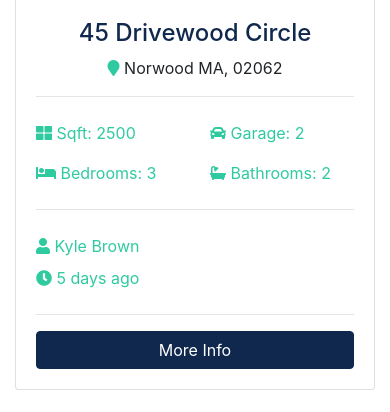
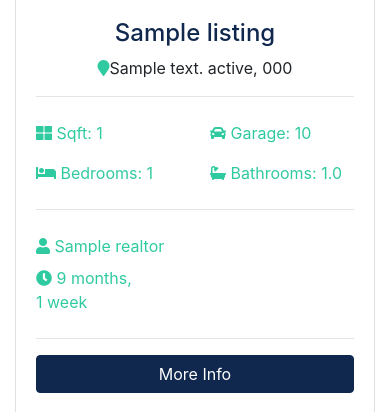
Before and after one commit to bfartsov/btre-django, a Django app: page / in a window 390 px wide. Shown: the part 1194-1606 px from the top of the page. Run offline with Django 3.2, Linux system fonts and the light colour scheme; tables that the repository leaves empty hold one stand-in row (values such as "Sample post"); grey boxes marked "Sample" are stand-in pictures; some libraries are stand-ins or nearby versions.

Commit message:
finish single listing

```diff
--- a/pages/views.py
+++ b/pages/views.py
@@ -1,12 +1,26 @@
 from django.shortcuts import render
-from django.http import HttpResponse
+from listings.models import Listing
+from realtors.models import Realtor
 
 # Create your views here.
 
 
 def index(request):
-    return render(request, 'pages/index.html')
+    listings = Listing.objects.order_by(
+        '-list_date').filter(is_published=True)[:3]
+    context = {
+        'listings': listings
+    }
+    return render(request, 'pages/index.html', context)
 
 
 def about(request):
-    return render(request, 'pages/about.html')
+    realtors = Realtor.objects.order_by('-hire_date')
+
+    mvp_realtors = Realtor.objects.all().filter(is_mvp=True)
+
+    context = {
+        'realtors': realtors,
+        'mvp_realtors': mvp_realtors
+    }
+    return render(request, 'pages/about.html', context)
--- a/templates/base.html
+++ b/templates/base.html
@@ -34,6 +34,8 @@
     <!-- Scripts -->
     <script src="{% static '/js/jquery-3.3.1.min.js' %}"></script>
     <script src="{% static 'js/bootstrap.bundle.min.js' %}"></script>
+    <script src="{% static '/js/lightbox.min.js'%}"></script>
+
     <script src="{% static 'js/main.js'%} "></script>
   </body>
 </html>
--- a/templates/pages/index.html
+++ b/templates/pages/index.html
@@ -1,4 +1,6 @@
-{% extends 'base.html'%}{% load static %} {%block content %}
+{% extends 'base.html'%}{% load static %}
+{% load humanize%}
+ {%block content %}
 <section id="showcase">
   <div class="container text-center">
     <div class="home-search p-5">
@@ -146,139 +148,61 @@
   <div class="container">
     <h3 class="text-center mb-3">Latest Listings</h3>
     <div class="row">
-      <!-- Listing 1 -->
-      <div class="col-md-6 col-lg-4 mb-4">
+      {% if listings%}
+      {% for listing in listings%}
+
+       <div class="col-md-6 col-lg-4 mb-4">
         <div class="card listing-preview">
           <img
             class="card-img-top"
-            src="{% static '/img/homes/home-1.jpg' %}"
+            src="{{listing.main_photo.url}}"
             alt=""
           />
           <div class="card-img-overlay">
             <h2>
-              <span class="badge badge-secondary text-white">$490,000</span>
+              <span class="badge badge-secondary text-white">${{listing.price}}</span>
             </h2>
           </div>
           <div class="card-body">
             <div class="listing-heading text-center">
-              <h4 class="text-primary">45 Drivewood Circle</h4>
+              <h4 class="text-primary">{{listing.title}}</h4>
               <p>
-                <i class="fas fa-map-marker text-secondary"></i> Norwood MA,
-                02062
+                <i class="fas fa-map-marker text-secondary"></i>{{listing.address}} {{listing.state}}, {{listing.zip}}
               </p>
             </div>
             <hr />
             <div class="row py-2 text-secondary">
               <div class="col-6">
-                <i class="fas fa-th-large"></i> Sqft: 2500
+                <i class="fas fa-th-large"></i> Sqft: {{listing.sqft}}
               </div>
-              <div class="col-6"><i class="fas fa-car"></i> Garage: 2</div>
+              <div class="col-6"><i class="fas fa-car"></i> Garage: {{listing.garage}}</div>
             </div>
             <div class="row py-2 text-secondary">
-              <div class="col-6"><i class="fas fa-bed"></i> Bedrooms: 3</div>
-              <div class="col-6"><i class="fas fa-bath"></i> Bathrooms: 2</div>
+              <div class="col-6"><i class="fas fa-bed"></i> Bedrooms: {{listing.bedrooms}}</div>
+              <div class="col-6"><i class="fas fa-bath"></i> Bathrooms: {{listing.bathrooms}}</div>
             </div>
             <hr />
             <div class="row py-2 text-secondary">
-              <div class="col-6"><i class="fas fa-user"></i> Kyle Brown</div>
+              <div class="col-6"><i class="fas fa-user"></i> {{listing.realtor}}</div>
             </div>
             <div class="row text-secondary pb-2">
-              <div class="col-6"><i class="fas fa-clock"></i> 5 days ago</div>
+                  <div class="col-6"><i class="fas fa-clock"></i> {{listing.list_date | timesince}} </div>
             </div>
             <hr />
-            <a href="listing.html" class="btn btn-primary btn-block"
+            <a href="{% url 'listing' listing.id%}" class="btn btn-primary btn-block"
               >More Info</a
             >
           </div>
         </div>
       </div>
+      {%endfor%}
+      {%else%}
 
-      <!-- Listing 2 -->
-      <div class="col-md-6 col-lg-4 mb-4">
-        <div class="card listing-preview">
-          <img class="card-img-top" src="assets/img/homes/home-2.jpg" alt="" />
-          <div class="card-img-overlay">
-            <h2>
-              <span class="badge badge-secondary text-white">$550,000</span>
-            </h2>
-          </div>
-          <div class="card-body">
-            <div class="listing-heading text-center">
-              <h4 class="text-primary">18 Jefferson Lane</h4>
-              <p>
-                <i class="fas fa-map-marker text-secondary"></i> Woburn MA,
-                01801
-              </p>
-            </div>
-            <hr />
-            <div class="row py-2 text-secondary">
-              <div class="col-6">
-                <i class="fas fa-th-large"></i> Sqft: 3200
-              </div>
-              <div class="col-6"><i class="fas fa-car"></i> Garage: 1</div>
-            </div>
-            <div class="row py-2 text-secondary">
-              <div class="col-6"><i class="fas fa-bed"></i> Bedrooms: 4</div>
-              <div class="col-6">
-                <i class="fas fa-bath"></i> Bathrooms: 2.5
-              </div>
-            </div>
-            <hr />
-            <div class="row py-2 text-secondary">
-              <div class="col-6"><i class="fas fa-user"></i> Mark Hudson</div>
-            </div>
-            <div class="row text-secondary pb-2">
-              <div class="col-6"><i class="fas fa-clock"></i> 5 days ago</div>
-            </div>
-            <hr />
-            <a href="listing.html" class="btn btn-primary btn-block"
-              >More Info</a
-            >
-          </div>
-        </div>
-      </div>
+      <div class="col-md-12">
+        <p> No Listings Available</p>
+      </div
+      {%endif%}
 
-      <!-- Listing 3 -->
-      <div class="col-md-6 col-lg-4 mb-4">
-        <div class="card listing-preview">
-          <img class="card-img-top" src="assets/img/homes/home-3.jpg" alt="" />
-          <div class="card-img-overlay">
-            <h2>
-              <span class="badge badge-secondary text-white">$580,000</span>
-            </h2>
-          </div>
-          <div class="card-body">
-            <div class="listing-heading text-center">
-              <h4 class="text-primary">187 Woodrow Street</h4>
-              <p>
-                <i class="fas fa-map-marker text-secondary"></i> Salem MA, 01915
-              </p>
-            </div>
-            <hr />
-            <div class="row py-2 text-secondary">
-              <div class="col-6">
-                <i class="fas fa-th-large"></i> Sqft: 3107
-              </div>
-              <div class="col-6"><i class="fas fa-car"></i> Garage: 0</div>
-            </div>
-            <div class="row py-2 text-secondary">
-              <div class="col-6"><i class="fas fa-bed"></i> Bedrooms: 4</div>
-              <div class="col-6"><i class="fas fa-bath"></i> Bathrooms: 3</div>
-            </div>
-            <hr />
-            <div class="row py-2 text-secondary">
-              <div class="col-6"><i class="fas fa-user"></i> Mark Hudson</div>
-            </div>
-            <div class="row text-secondary pb-2">
-              <div class="col-6"><i class="fas fa-clock"></i> 5 days ago</div>
-            </div>
-            <hr />
-            <a href="listing.html" class="btn btn-primary btn-block"
-              >More Info</a
-            >
-          </div>
-        </div>
-      </div>
     </div>
   </div>
 </section>
```
Also changed, not shown: listings/views.py (+7 -2 lines), templates/listings/listing.html (+43 -77 lines), templates/pages/about.html (+21 -31 lines).
